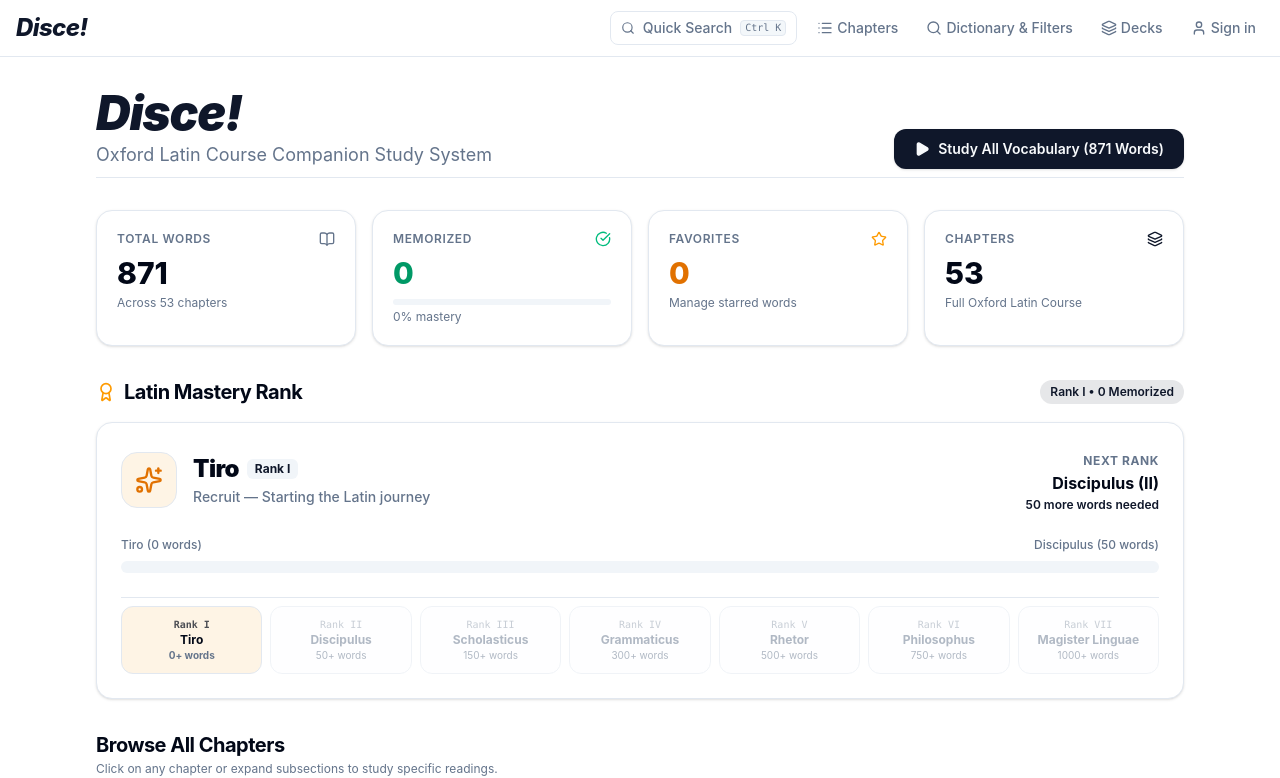
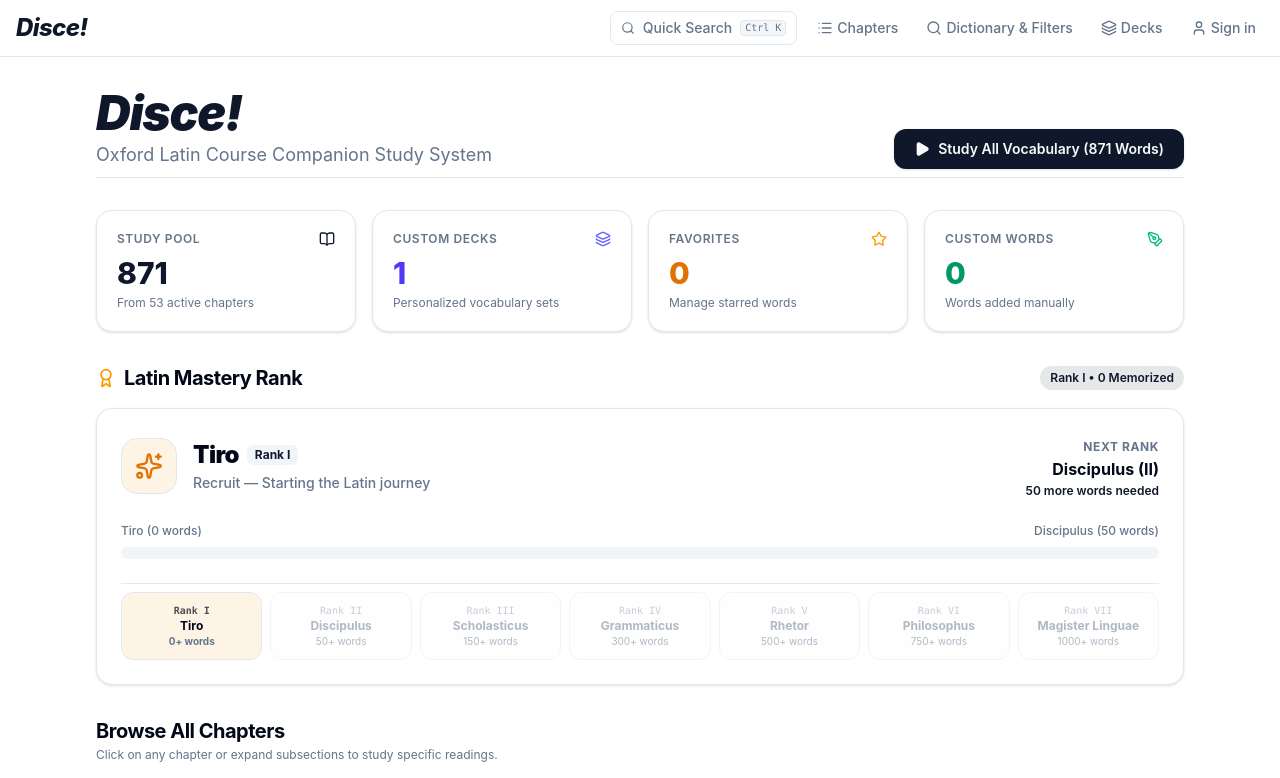
Before and after one commit to MasonK2026/Disce-Flashcards, a React (Vite) app: page /#/ in a window 1280 px wide. Shown: the top 778 px of the page. Built offline with nearby package versions, Linux system fonts and the light colour scheme; no server answers; the database is empty.

Commit message:
feat: replace redundant stats with active pool, custom decks, and custom words metrics

```diff
--- a/src/pages/HomePage.tsx
+++ b/src/pages/HomePage.tsx
@@ -1,8 +1,9 @@
 import { useEffect, useMemo } from 'react';
 import { useDataStore } from '../stores/dataStore';
 import { useUserStore } from '../stores/userStore';
+import { useDeckStore } from '../stores/deckStore';
 import { Link } from 'react-router-dom';
-import { Play, Star, CheckCircle, BookOpen, Layers, Award, Sparkles } from 'lucide-react';
+import { Play, Star, BookOpen, Layers, Award, Sparkles, PenTool } from 'lucide-react';
 import { ChapterGroup, groupChaptersByBase } from '../components/chapter/ChapterGroup';
 
 const RANKS = [
@@ -17,7 +18,8 @@ const RANKS = [
 
 export function HomePage() {
   const { chapters, allCards, isLoading, error, loadData } = useDataStore();
-  const { cardProgress, lastStudySession } = useUserStore();
+  const { cardProgress, lastStudySession, settings } = useUserStore();
+  const { decks, customCards } = useDeckStore();
 
   useEffect(() => {
     if (chapters.length === 0 && !isLoading) {
@@ -28,7 +30,13 @@ export function HomePage() {
   const totalCards = allCards.length;
   const memorizedCount = Object.values(cardProgress).filter(p => p.memorized).length;
   const favoriteCount = Object.values(cardProgress).filter(p => p.favorite).length;
-  const overallPercent = totalCards > 0 ? Math.round((memorizedCount / totalCards) * 100) : 0;
+
+  const activeStudyCardsCount = useMemo(() => {
+    return allCards.filter(card => {
+      const slug = card.id.split('_')[0];
+      return settings.activeChapters.includes(slug);
+    }).length;
+  }, [allCards, settings.activeChapters]);
 
   // Gamified Rank calculation
   const rankInfo = useMemo(() => {
@@ -95,26 +103,23 @@ export function HomePage() {
 
       {/* KPI Stats Grid */}
       <div className="grid gap-4 grid-cols-2 lg:grid-cols-4">
-        <div className="rounded-2xl border bg-card text-card-foreground p-5 shadow-sm">
+        <Link to="/study/active" className="rounded-2xl border bg-card text-card-foreground p-5 shadow-sm hover:border-primary/50 transition cursor-pointer group">
           <div className="flex items-center justify-between text-muted-foreground">
-            <span className="text-xs font-semibold uppercase tracking-wider">Total Words</span>
-            <BookOpen className="w-4 h-4" />
+            <span className="text-xs font-semibold uppercase tracking-wider group-hover:text-primary transition">Study Pool</span>
+            <BookOpen className="w-4 h-4 text-primary" />
           </div>
-          <p className="text-3xl font-extrabold mt-2">{totalCards}</p>
-          <p className="text-xs text-muted-foreground mt-1">Across 53 chapters</p>
-        </div>
+          <p className="text-3xl font-extrabold mt-2 text-primary">{activeStudyCardsCount}</p>
+          <p className="text-xs text-muted-foreground mt-1">From {settings.activeChapters.length} active chapters</p>
+        </Link>
 
-        <div className="rounded-2xl border bg-card text-card-foreground p-5 shadow-sm">
+        <Link to="/decks" className="rounded-2xl border bg-card text-card-foreground p-5 shadow-sm hover:border-indigo-500/50 transition cursor-pointer group">
           <div className="flex items-center justify-between text-muted-foreground">
-            <span className="text-xs font-semibold uppercase tracking-wider">Memorized</span>
-            <CheckCircle className="w-4 h-4 text-emerald-500" />
+            <span className="text-xs font-semibold uppercase tracking-wider group-hover:text-indigo-500 transition">Custom Decks</span>
+            <Layers className="w-4 h-4 text-indigo-500" />
           </div>
-          <p className="text-3xl font-extrabold mt-2 text-emerald-600 dark:text-emerald-400">{memorizedCount}</p>
-          <div className="w-full bg-muted h-1.5 rounded-full mt-2 overflow-hidden">
-            <div className="bg-emerald-500 h-full rounded-full" style={{ width: `${overallPercent}%` }} />
-          </div>
-          <p className="text-xs text-muted-foreground mt-1">{overallPercent}% mastery</p>
-        </div>
+          <p className="text-3xl font-extrabold mt-2 text-indigo-600 dark:text-indigo-400">{decks.length}</p>
+          <p className="text-xs text-muted-foreground mt-1">Personalized vocabulary sets</p>
+        </Link>
 
         <Link to="/favorites" className="rounded-2xl border bg-card text-card-foreground p-5 shadow-sm hover:border-amber-500/50 transition cursor-pointer group">
           <div className="flex items-center justify-between text-muted-foreground">
@@ -125,14 +130,14 @@ export function HomePage() {
           <p className="text-xs text-muted-foreground mt-1">Manage starred words</p>
         </Link>
 
-        <div className="rounded-2xl border bg-card text-card-foreground p-5 shadow-sm">
+        <Link to="/search" className="rounded-2xl border bg-card text-card-foreground p-5 shadow-sm hover:border-emerald-500/50 transition cursor-pointer group">
           <div className="flex items-center justify-between text-muted-foreground">
-            <span className="text-xs font-semibold uppercase tracking-wider">Chapters</span>
-            <Layers className="w-4 h-4 text-primary" />
+            <span className="text-xs font-semibold uppercase tracking-wider group-hover:text-emerald-500 transition">Custom Words</span>
+            <PenTool className="w-4 h-4 text-emerald-500" />
           </div>
-          <p className="text-3xl font-extrabold mt-2">{chapters.length}</p>
-          <p className="text-xs text-muted-foreground mt-1">Full Oxford Latin Course</p>
-        </div>
+          <p className="text-3xl font-extrabold mt-2 text-emerald-600 dark:text-emerald-400">{customCards.length}</p>
+          <p className="text-xs text-muted-foreground mt-1">Words added manually</p>
+        </Link>
       </div>
 
       {/* Gamified Latin User Rank */}
```
